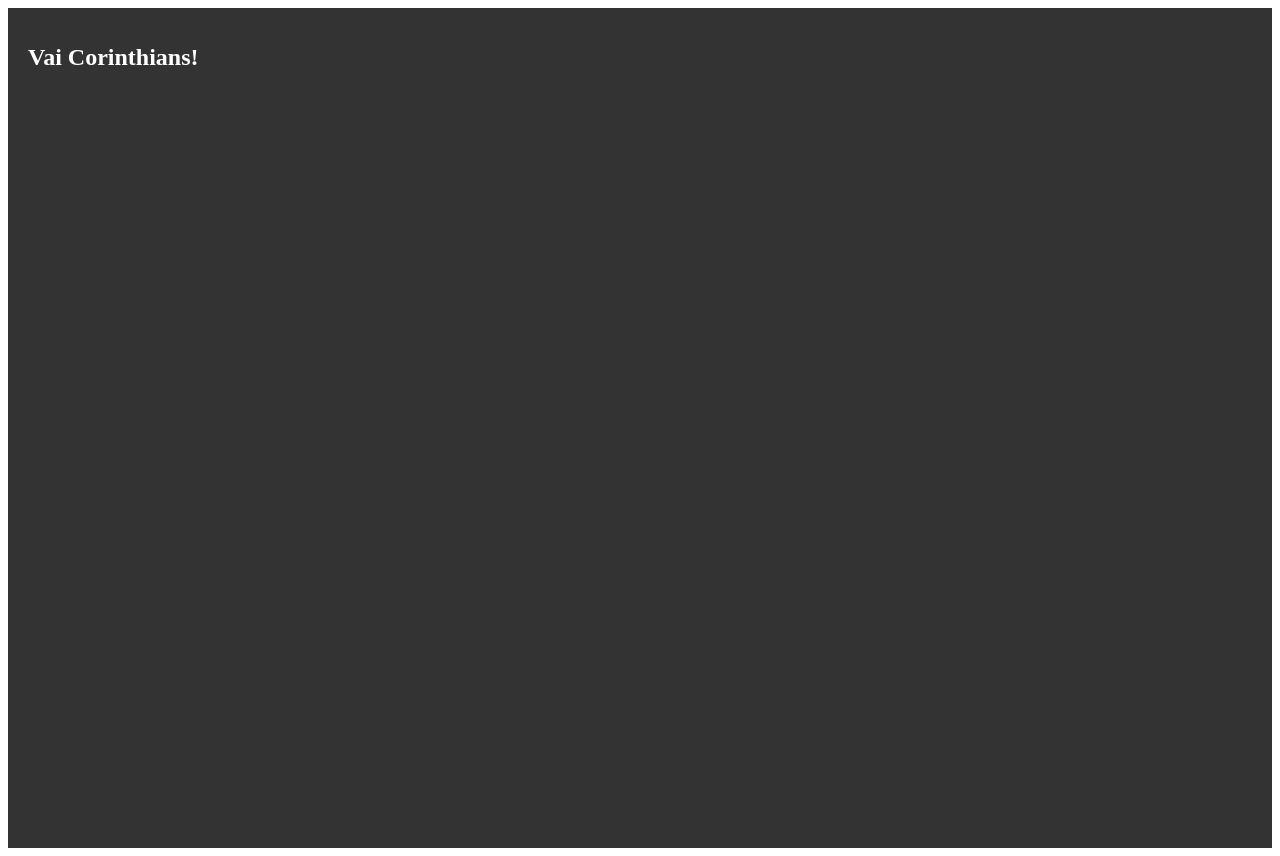
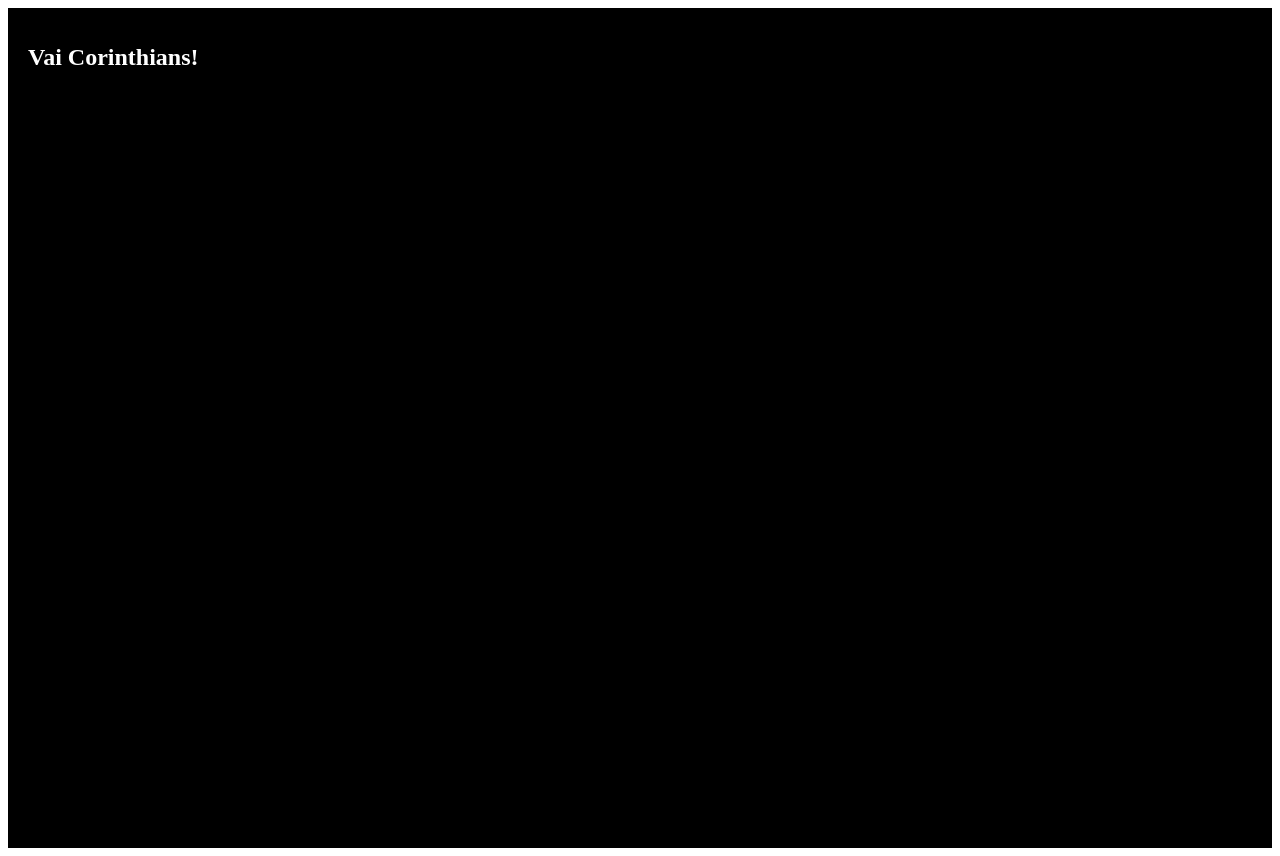
Before and after one commit to fbarufa/clone-tabnews, a Next.js app: page / in a window 1280 px wide. Built offline with nearby package versions, Linux system fonts and the light colour scheme.

Commit message:
changing page background to pure dark color

```diff
--- a/pages/index.js
+++ b/pages/index.js
@@ -1,7 +1,7 @@
 function Home(){
 
     return (
-        <div style={{ backgroundColor: '#333', color: 'white', padding: '20px',
+        <div style={{ backgroundColor: '#000000', color: 'white', padding: '20px',
                 textAlign: 'center', height: '100vh', display: 'flex' }}>
           <h1 style={{ fontSize: '24px' }}>Vai Corinthians!</h1>
         </div>
```
